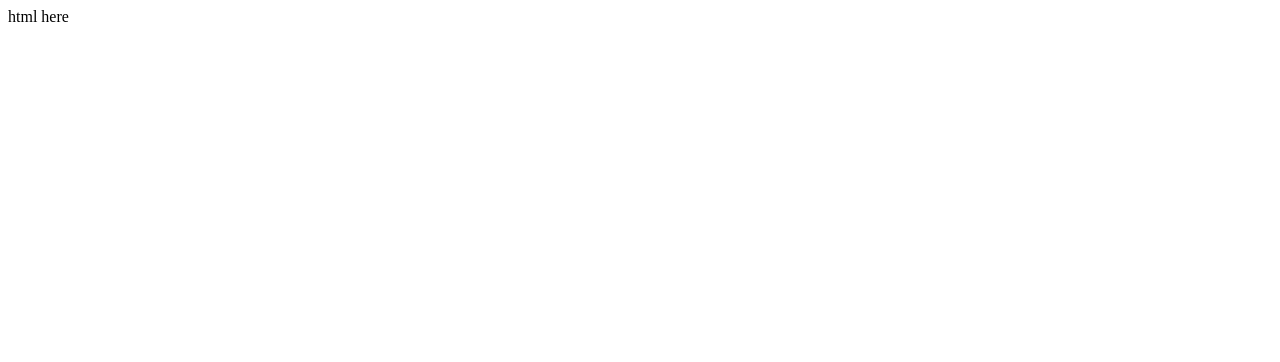
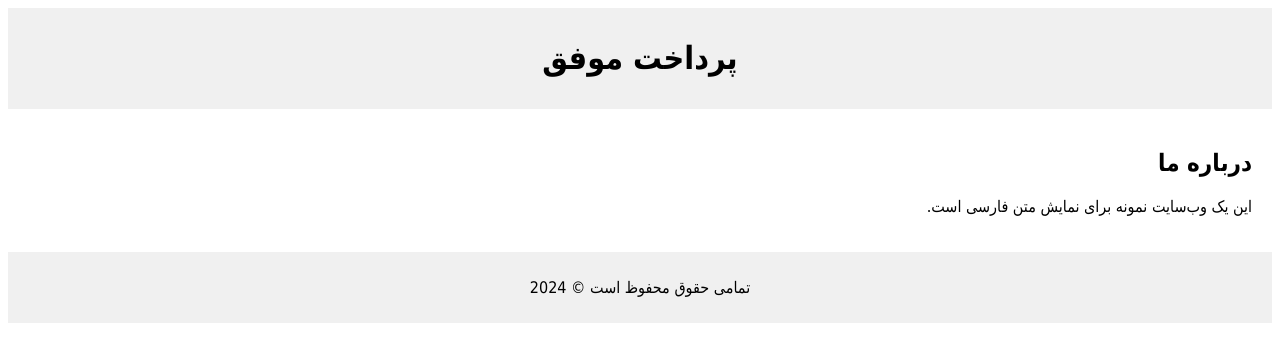
Before and after one commit to nikzad-avasam/payment-template, a plain HTML site: page index.html in a window 1280 px wide. Drawn offline with Linux system fonts and the light colour scheme.

Commit message:
Update index.html

```diff
--- a/index.html
+++ b/index.html
@@ -1 +1,39 @@
-html here
+<!DOCTYPE html>
+<html lang="fa">
+<head>
+    <meta charset="UTF-8">
+    <meta name="viewport" content="width=device-width, initial-scale=1.0">
+    <title>پرداخت موفقیت آمیز</title>
+    <style>
+        body {
+            font-family: Tahoma, Arial, sans-serif;
+            direction: rtl; /* Right-to-left text direction */
+            text-align: right; /* Align text to the right */
+        }
+        header, footer {
+            background-color: #f0f0f0;
+            padding: 10px;
+            text-align: center;
+        }
+        main {
+            padding: 20px;
+        }
+    </style>
+  <link rel="stylesheet" href="style.css">
+</head>
+<body>
+    <header>
+        <h1>پرداخت موفق </h1>
+
+    </header>
+
+    <main>
+        <h2>درباره ما</h2>
+        <p>این یک وب‌سایت نمونه برای نمایش متن فارسی است.</p>
+    </main>
+
+    <footer>
+        <p>تمامی حقوق محفوظ است © 2024</p>
+    </footer>
+</body>
+</html>
```
